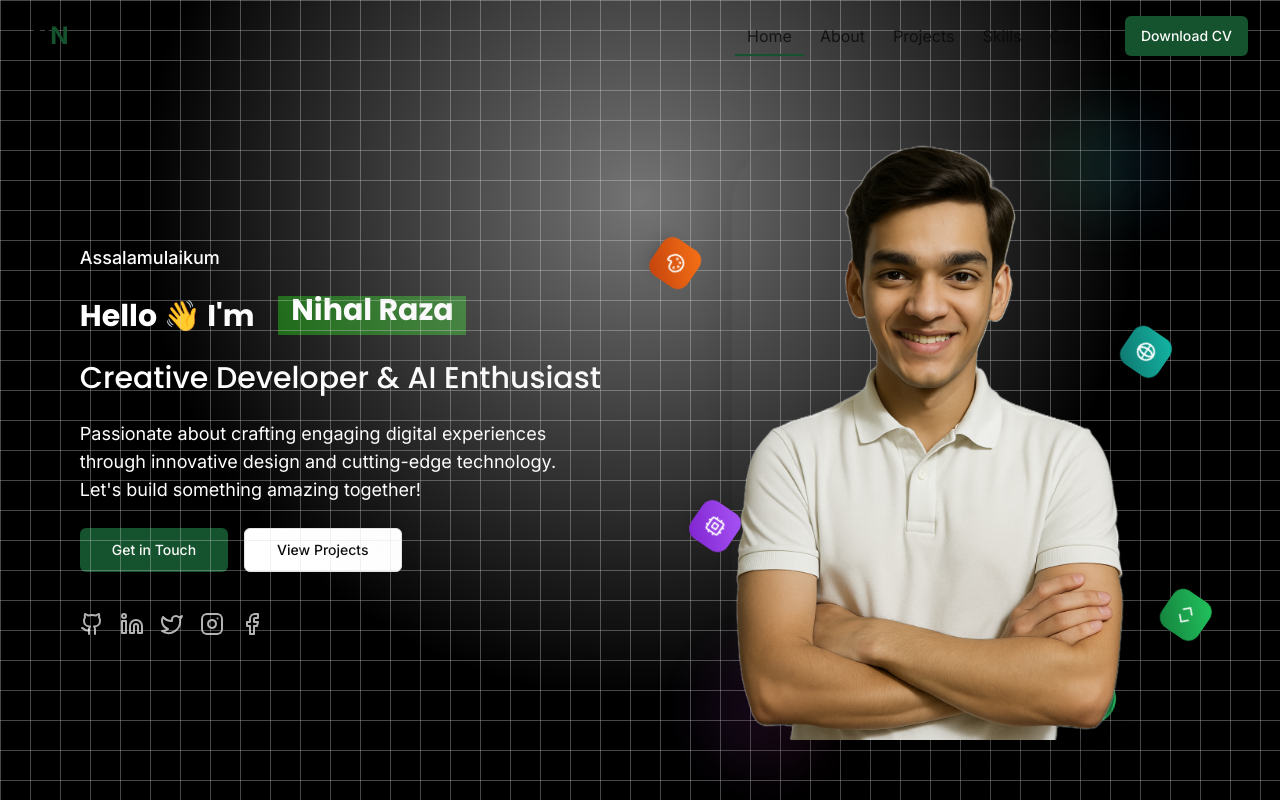
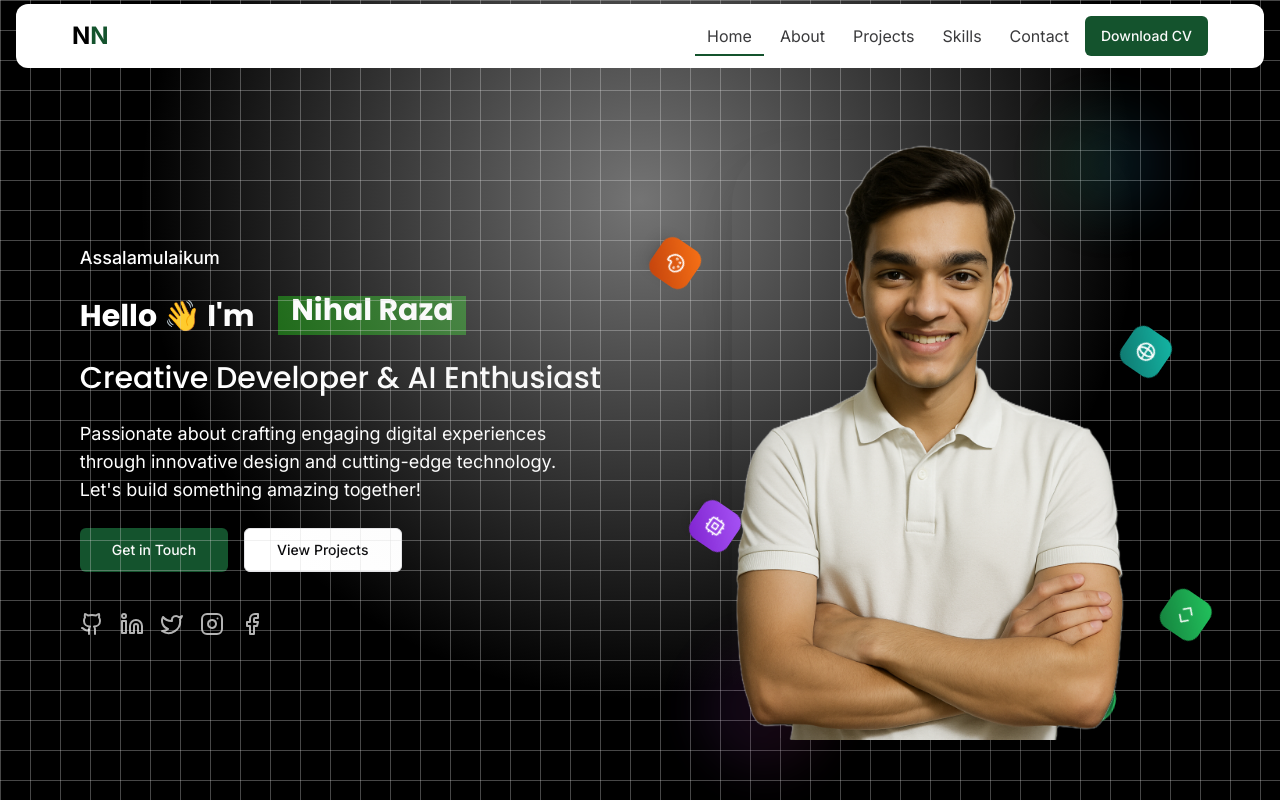
Before and after one commit to nihalraza369/My-Portfolio, a React (Vite) app: page / in a window 1280 px wide. Shown: the top 802 px of the page. Built offline with nearby package versions, Linux system fonts and the light colour scheme.

Commit message:
navbar update

```diff
--- a/src/components/Navbar.jsx
+++ b/src/components/Navbar.jsx
@@ -24,9 +24,11 @@ const Navbar = ({ activeSection, scrollY }) => {
   const closeMenu = () => setIsOpen(false);
 
   return (
-    <header className={`fixed top-0 left-0 right-0 z-50 transition-all duration-300 ${isScrolled ? 'bg-background/80 backdrop-blur-md shadow-sm' : 'bg-transparent'}`}>
+    <header
+  className={`fixed top-1 left-4 right-4 z-50 transition-all duration-300 rounded-xl ${isScrolled ? 'bg-white/90 backdrop-blur-md shadow-md' : 'bg-white'} px-6 py-3`}
+>
   <div className="container-custom">
-        <nav className="flex items-center justify-between py-4">
+    <nav className="flex items-center justify-between">
       <motion.a
         href="#home"
         className="text-2xl font-bold"
@@ -44,7 +46,7 @@ const Navbar = ({ activeSection, scrollY }) => {
         animate={{ opacity: 1, y: 0 }}
         transition={{ duration: 0.5, delay: 0.1 }}
       >
-            {navLinks.map((link, index) => (
+        {navLinks.map((link) => (
           <a
             key={link.id}
             href={link.href}
@@ -56,7 +58,7 @@ const Navbar = ({ activeSection, scrollY }) => {
         <Button className="ml-4 bg-green-900 hover:bg-green-800">Download CV</Button>
       </motion.div>
 
-          {/* Mobile Navigation Toggle */}
+      {/* Mobile Toggle */}
       <motion.div
         className="md:hidden"
         initial={{ opacity: 0, x: 20 }}
@@ -70,22 +72,22 @@ const Navbar = ({ activeSection, scrollY }) => {
     </nav>
   </div>
 
-      {/* Mobile Navigation Menu */}
+  {/* Mobile Menu */}
   <AnimatePresence>
     {isOpen && (
       <motion.div
-            className="fixed inset-0 bg-background z-40 md:hidden pt-20"
+        className="fixed inset-0 bg-white z-40 md:hidden pt-20 px-6"
         initial={{ opacity: 0, y: -10 }}
         animate={{ opacity: 1, y: 0 }}
         exit={{ opacity: 0, y: -10 }}
         transition={{ duration: 0.2 }}
       >
-            <div className="container-custom flex flex-col space-y-4 p-4">
+        <div className="container-custom flex flex-col space-y-4 p-4 rounded-xl shadow-md">
           {navLinks.map((link, index) => (
             <motion.a
               key={link.id}
               href={link.href}
-                  className={`text-lg py-3 px-4 rounded-md ${activeSection === link.id ? 'bg-secondary' : ''}`}
+              className={`text-lg py-3 px-4 rounded-md ${activeSection === link.id ? 'bg-green-100' : ''}`}
               onClick={closeMenu}
               initial={{ opacity: 0, y: -10 }}
               animate={{ opacity: 1, y: 0 }}
@@ -106,6 +108,7 @@ const Navbar = ({ activeSection, scrollY }) => {
     )}
   </AnimatePresence>
 </header>
+
   );
 };
 
```
Lines whose indentation alone changed are shown as unchanged.
